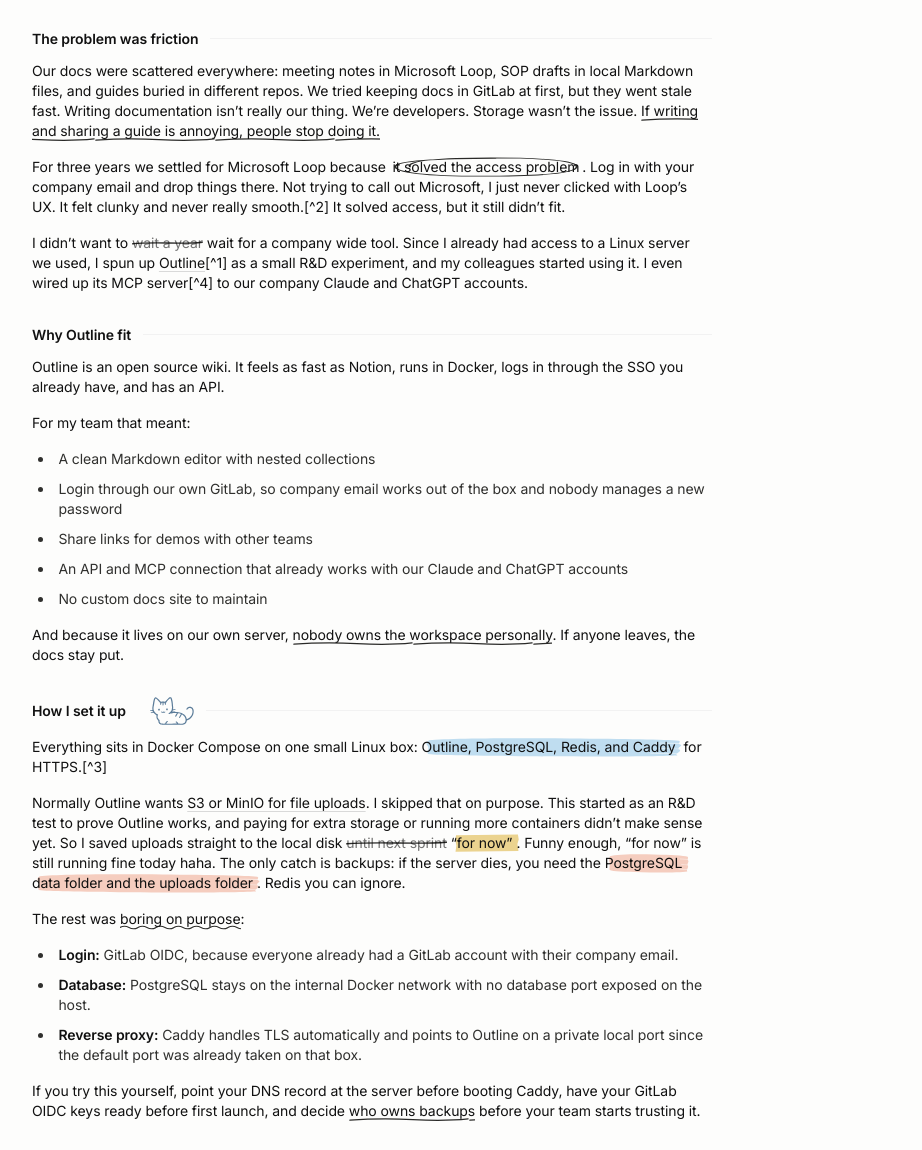
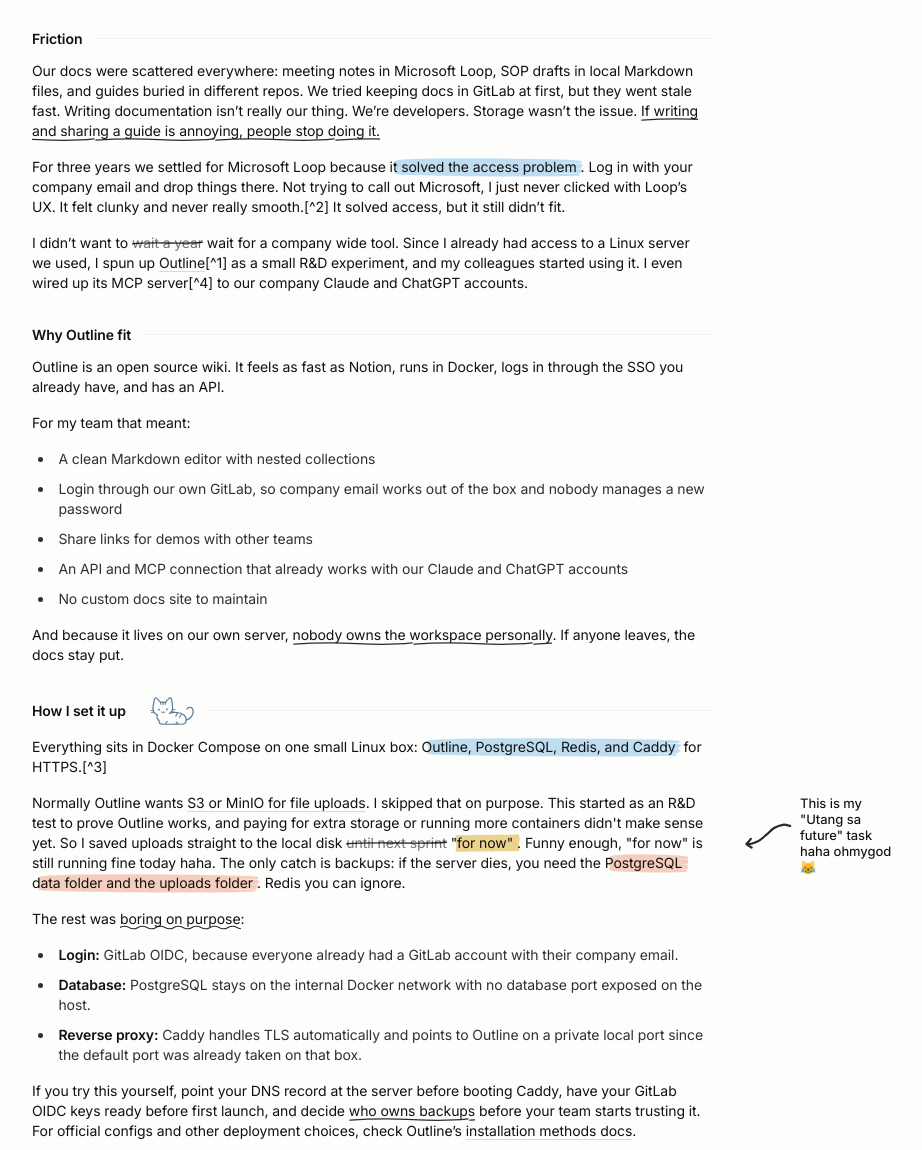
Before and after one commit to raquezha/site, an Astro site: page /writing/self-hosting-outline in a window 1280 px wide. Shown: the part 884-2034 px from the top of the page, without its empty margins (268-1190 px from the left). Built offline with nearby package versions, Linux system fonts and the light colour scheme; Astro itself is replaced by a stand-in of ours.

Commit message:
Polish Outline article headings, annotations, and marks

```diff
--- a/src/content/writing/self-hosting-outline.md
+++ b/src/content/writing/self-hosting-outline.md
@@ -17,17 +17,17 @@ Here are three things that pushed me to set up our own wiki:
 
 1. **Ownership hell when someone leaves.** A colleague owns the Notion workspace, then leaves the company. Now what? <mark class="peach">Migration hell.</mark> That one is non-negotiable for me.
 2. **Free isn't really <del>free</del>.** Limited users, limited blocks, limited everything until you pay per seat.
-3. **Local files and Telegram ping pong.** Before we had a central place, I presided over our weekly meetings and kept the docs, decks, and minutes on my laptop. Sometimes I forgot to share them. When I was absent, I passed the role to a teammate, and they sent the notes back through Telegram as a PDF, Markdown file, doc, or plain text. Then I had to open the file, copy everything, and paste it back into my notes. Doing that every week gets tiring fast.
+3. **Local files and <span class="mark-circle">Telegram ping pong</span>.** Before we had a central place, I presided over our weekly meetings and kept the docs, decks, and minutes on my laptop. Sometimes I forgot to share them. When I was absent, I passed the role to a teammate, and they sent the notes back through Telegram as a PDF, Markdown file, doc, or plain text. Then I had to open the file, copy everything, and paste it back into my notes. Doing that every week gets tiring fast.
 
 What I want is zero friction setup. <u>Just log in with your company email, boom, that's it.</u> And one shared place where anyone can drop meeting notes without chasing files in chat.
 
 ![Before and after sketch: local laptop files, Telegram ping pong, and Loop vs self hosted Outline with GitLab login and MCP](/outline-before-after.svg)
 
-## The problem was friction
+## Friction
 
 Our docs were scattered everywhere: meeting notes in Microsoft Loop, SOP drafts in local Markdown files, and guides buried in different repos. We tried keeping docs in GitLab at first, but they went stale fast. Writing documentation isn't really our thing. We're developers. Storage wasn't the issue. <u>If writing and sharing a guide is annoying, people stop doing it.</u>
 
-For three years we settled for Microsoft Loop because <span class="mark-circle">it solved the access problem</span>. Log in with your company email and drop things there. Not trying to call out Microsoft, I just never clicked with Loop's UX. It felt clunky and never really smooth.[^2] It solved access, but it still didn't fit.
+For three years we settled for Microsoft Loop because <mark class="sky">it solved the access problem</mark>. Log in with your company email and drop things there. Not trying to call out Microsoft, I just never clicked with Loop's UX. It felt clunky and never really smooth.[^2] It solved access, but it still didn't fit.
 
 I didn't want to <del>wait a year</del> wait for a company wide tool. Since I already had access to a Linux server we used, I spun up [Outline](https://www.getoutline.com/)[^1] as a small R&D experiment, and my colleagues started using it. I even wired up its MCP server[^4] to our company Claude and ChatGPT accounts.
 
@@ -49,7 +49,13 @@ And because it lives on our own server, <u>nobody owns the workspace personally<
 
 Everything sits in Docker Compose on one small Linux box: <mark class="sky">Outline, PostgreSQL, Redis, and Caddy</mark> for HTTPS.[^3]
 
-Normally Outline wants [S3 or MinIO for file uploads](https://docs.getoutline.com/s/hosting/doc/file-storage-N4M0T6Ypu7). I skipped that on purpose. This started as an R&D test to prove Outline works, and paying for extra storage or running more containers didn't make sense yet. So I saved uploads straight to the local disk <del>until next sprint</del> <mark class="torn">"for now"</mark>. Funny enough, "for now" is still running fine today haha. The only catch is backups: if the server dies, you need the <mark class="peach">PostgreSQL data folder and the uploads folder</mark>. Redis you can ignore.
+<div class="annotated-block">
+  <p>Normally Outline wants <a href="https://docs.getoutline.com/s/hosting/doc/file-storage-N4M0T6Ypu7">S3 or MinIO for file uploads</a>. I skipped that on purpose. This started as an R&D test to prove Outline works, and paying for extra storage or running more containers didn't make sense yet. So I saved uploads straight to the local disk <del>until next sprint</del> <mark class="torn">"for now"</mark>. Funny enough, "for now" is still running fine today haha. The only catch is backups: if the server dies, you need the <mark class="peach">PostgreSQL data folder and the uploads folder</mark>. Redis you can ignore.</p>
+  <aside class="annotation">
+    <img src="/doodle-arrow.svg" width="48" height="28" alt="" aria-hidden="true" class="annotation-arrow" />
+    <span>This is my "Utang sa future" task haha ohmygod 😹</span>
+  </aside>
+</div>
 
 The rest was <span class="mark-wavy">boring on purpose</span>:
 
@@ -57,7 +63,7 @@ The rest was <span class="mark-wavy">boring on purpose</span>:
 - **Database:** PostgreSQL stays on the internal Docker network with no database port exposed on the host.
 - **Reverse proxy:** Caddy handles TLS automatically and points to Outline on a private local port since the default port was already taken on that box.
 
-If you try this yourself, point your DNS record at the server before booting Caddy, have your GitLab OIDC keys ready before first launch, and decide <span class="mark-underline">who owns backups</span> before your team starts trusting it.
+If you try this yourself, point your DNS record at the server before booting Caddy, have your GitLab OIDC keys ready before first launch, and decide <span class="mark-underline">who owns backups</span> before your team starts trusting it. For official configs and other deployment choices, check Outline's [installation methods docs](https://docs.getoutline.com/s/hosting/doc/installation-methods-pSvgz9j0QC).
 
 ## How I organize it
 
```
